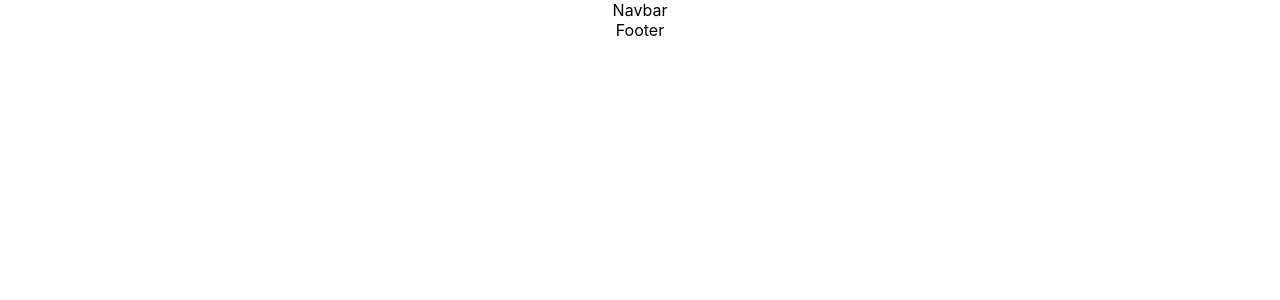
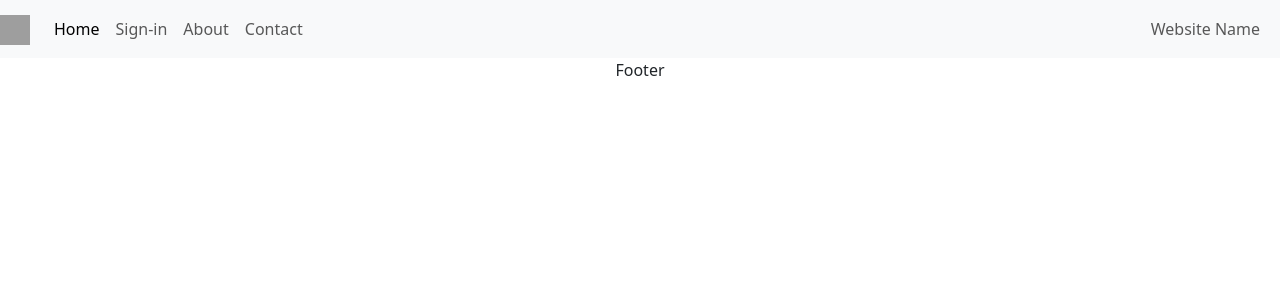
Before and after one commit to shivasaireddyp/green-wheels-govt, a React (Create React App) app: page / in a window 1280 px wide. Shown: the top 300 px of the page. Built offline with nearby package versions, Linux system fonts and the light colour scheme; grey boxes are pictures that could not be loaded.

Commit message:
navbar added -2

```diff
--- a/src/App.js
+++ b/src/App.js
@@ -2,6 +2,7 @@ import logo from "./logo.svg";
 import "./App.css";
 import { createBrowserRouter, RouterProvider } from "react-router-dom";
 import RootLayout from "./components/RootLayout/RootLayout";
+import 'bootstrap/dist/css/bootstrap.min.css';
 
 function App() {
   const routerObj = createBrowserRouter([
--- /dev/null
+++ b/src/components/Navbar/Navbar.css
@@ -0,0 +1,3 @@
+.navbar-text{
+    margin-right: 20px;
+}
--- a/src/components/Navbar/Navbar.js
+++ b/src/components/Navbar/Navbar.js
@@ -1,9 +1,31 @@
-import React from 'react'
+import React from 'react';
+import "./Navbar.css";
 
 function Navbar() {
   return (
-    <div>Navbar</div>
+
+         <div>
+           <nav className="navbar navbar-expand-lg navbar-light bg-light">
+      <a className="navbar-brand" href="#">
+        <img src="/path-to-your-logo.png" width="30" height="30" alt="Logo" />
+      </a>
+      <button className="navbar-toggler" type="button" data-toggle="collapse" data-target="#navbarNavAltMarkup" aria-controls="navbarNavAltMarkup" aria-expanded="false" aria-label="Toggle navigation">
+        <span className="navbar-toggler-icon"></span>
+      </button>
+      <div className="collapse navbar-collapse justify-content-between" id="navbarNavAltMarkup">
+        <div className="navbar-nav">
+          <a className="nav-item nav-link active" href="#">Home</a>
+          <a className="nav-item nav-link" href="#">Sign-in</a>
+          <a className="nav-item nav-link" href="#">About</a>
+          <a className="nav-item nav-link" href="#">Contact</a>
+        </div>
+        <span className="navbar-text">
+          Website Name
+        </span>
+      </div>
+    </nav>
+         </div>
   )
 }
 
-export default Navbar
+export default Navbar;
--- a/src/components/RootLayout/RootLayout.js
+++ b/src/components/RootLayout/RootLayout.js
@@ -1,6 +1,6 @@
 import React from "react";
 import { Outlet } from "react-router-dom";
-import Navbar from "../Navbar/Navbar";
+import Navbar from "../Navbar/Navbar.js";
 import Footer from "../Footer/Footer";
 import { ScrollRestoration } from "react-router-dom";
 
```
